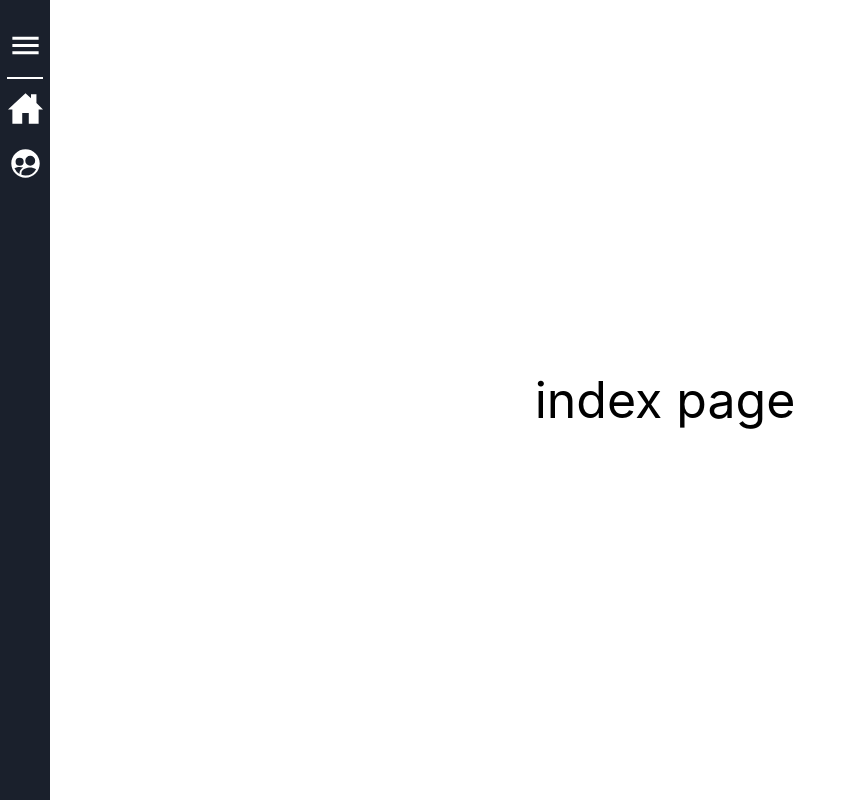
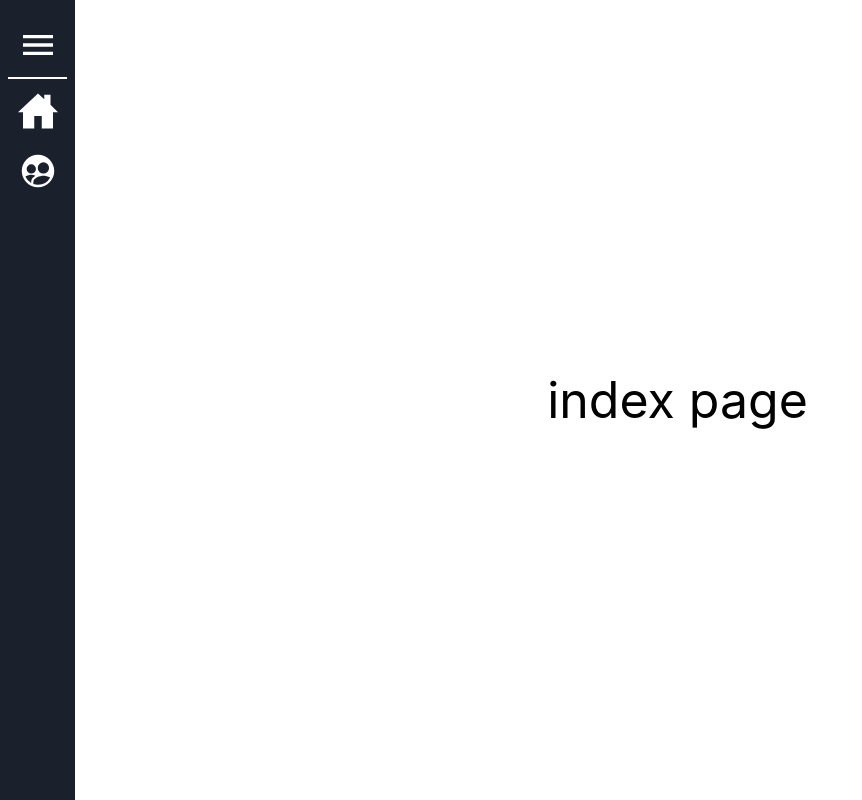
Before and after one commit to Bellkyn/fancy-drawer-menu, a Next.js app: page / in a window 1280 px wide. Shown: the whole page, without its empty margins (0-862 px from the left). Built offline with nearby package versions, Linux system fonts and the light colour scheme.

Commit message:
some style fixes

```diff
--- a/components/drawer/Drawer.js
+++ b/components/drawer/Drawer.js
@@ -7,10 +7,10 @@ export default ({ children }) => {
   const [isOpen, setOpen] = useState(false);
   const menuVariants = {
     open: {
-      width: "200px",
+      width: "225px",
     },
     closed: {
-      width: "50px",
+      width: "75px",
     },
   };
 
--- a/components/drawer/Drawer.module.css
+++ b/components/drawer/Drawer.module.css
@@ -12,6 +12,7 @@
   background-color: var(--menu-bg-color);
   color: var(--menu-text-color);
   letter-spacing: 2px;
+  user-select: none;
 }
 .menu__item {
   width: 40px;
@@ -51,8 +52,8 @@
 }
 
 .menu__icon {
-    width: 35px;
-    height: 35px;
+    width: 40px;
+    height: 40px;
 }
 .menu--open .menu__icon {
     margin-right: 10px;
--- a/components/drawer/MenuButton.js
+++ b/components/drawer/MenuButton.js
@@ -26,7 +26,7 @@ const MenuButton = ({isMenuOpen,handler}) => {
       onClick={handler}
     >
       <div className={styles.menu__icon}>
-        {isMenuOpen ? <IoCloseSharp size='35' /> : <IoMenuSharp size='35' />}
+        {isMenuOpen ? <IoCloseSharp size='100%' /> : <IoMenuSharp size='100%' />}
       </div>
       {isMenuOpen && <p>Закрыть</p>}
     </motion.div>
--- a/components/drawer/MenuItem.js
+++ b/components/drawer/MenuItem.js
@@ -30,7 +30,7 @@ export default ({ to, icon, children, isMenuOpen }) => {
         className={styles.menu__item}
       >
         <div className={styles.menu__icon}>
-          <Icon size='35' />
+          <Icon size='100%' />
         </div>
         {isMenuOpen && children}
       </motion.div>
```
